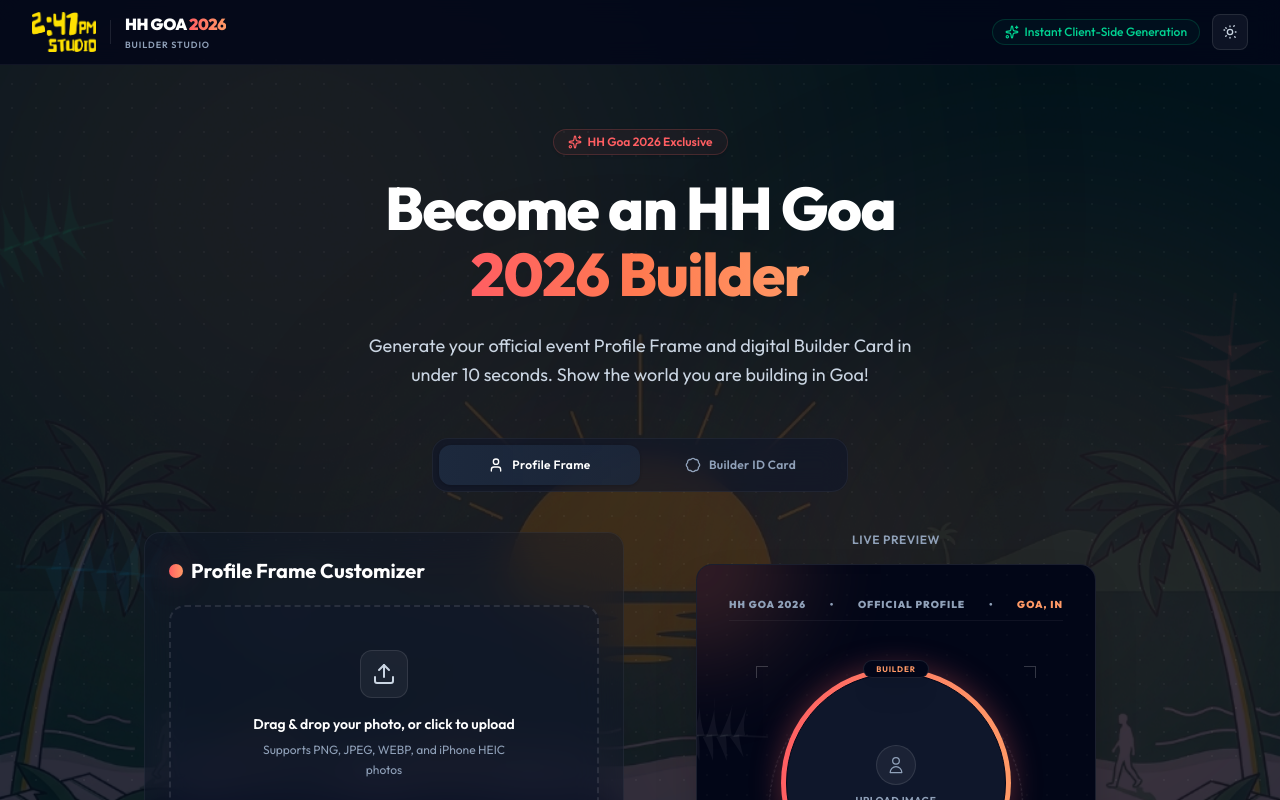
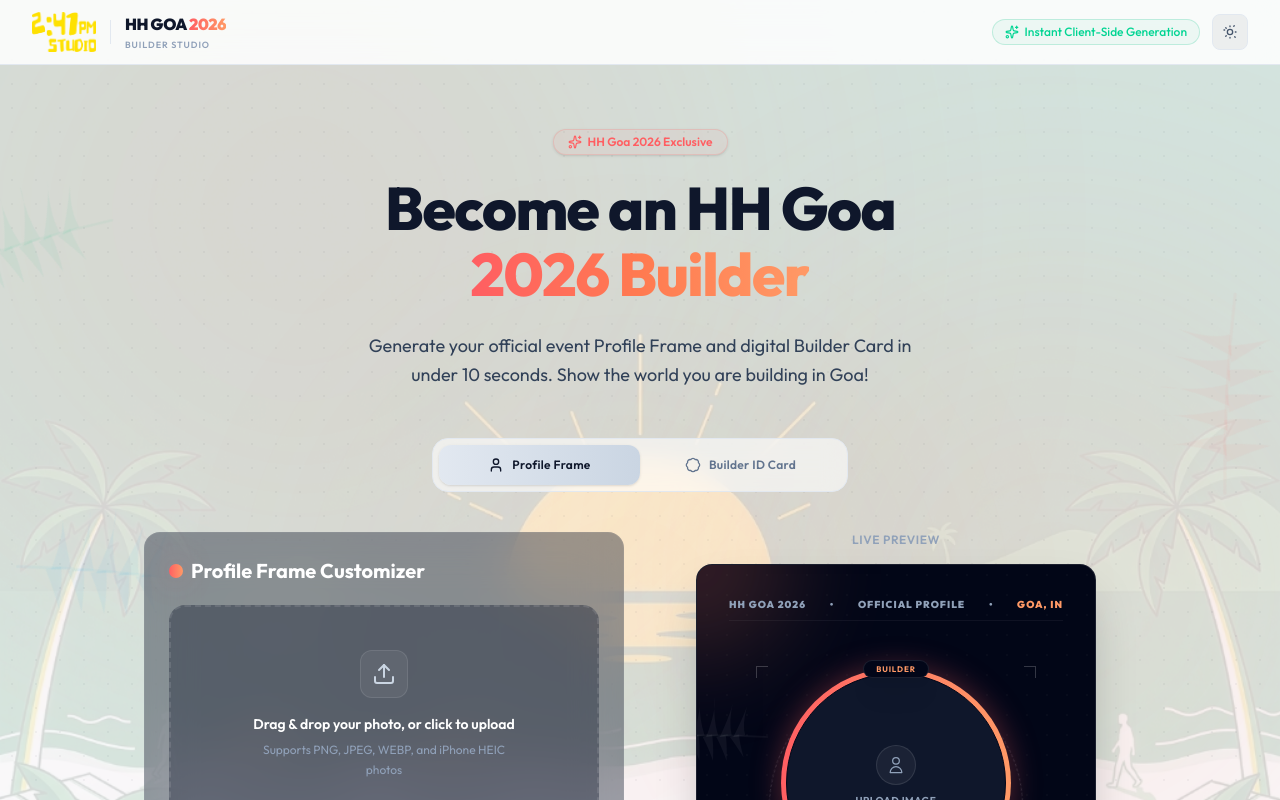
Before and after one commit to tinofrancis/id-card, a Next.js app: page / in a window 1280 px wide. Shown: the top 800 px of the page. Built offline with nearby package versions, Linux system fonts and the light colour scheme.

Commit message:
feat: fix theme switcher in header to support proper light mode variants

```diff
--- a/src/app/page.tsx
+++ b/src/app/page.tsx
@@ -29,7 +29,7 @@
   }, [darkMode]);
 
   return (
-    <div className="min-h-screen flex flex-col justify-between overflow-x-hidden bg-slate-950 text-slate-50 transition-colors duration-300 dark:bg-slate-950 dark:text-slate-50 light:bg-slate-50 light:text-slate-900">
+    <div className="min-h-screen flex flex-col justify-between overflow-x-hidden bg-slate-50 text-slate-900 dark:bg-slate-950 dark:text-slate-50 transition-colors duration-300">
 
       {/* Dynamic Background Elements */}
       <div className="fixed inset-0 z-0 pointer-events-none overflow-hidden">
@@ -102,7 +102,7 @@
             initial={{ opacity: 0, y: 15 }}
             animate={{ opacity: 1, y: 0 }}
             transition={{ duration: 0.5, delay: 0.1 }}
-            className="font-display text-4xl sm:text-5xl md:text-6xl font-extrabold tracking-tight text-white leading-[1.1] mb-6"
+            className="font-display text-4xl sm:text-5xl md:text-6xl font-extrabold tracking-tight text-slate-900 dark:text-white leading-[1.1] mb-6"
           >
             Become an HH Goa <br className="hidden sm:inline" />
             <span className="text-transparent bg-clip-text bg-gradient-to-r from-sunset-start via-[#ff7a50] to-sunset-end">
@@ -115,7 +115,7 @@
             initial={{ opacity: 0, y: 15 }}
             animate={{ opacity: 1, y: 0 }}
             transition={{ duration: 0.5, delay: 0.2 }}
-            className="text-sm sm:text-base md:text-lg text-slate-300 max-w-xl mx-auto leading-relaxed"
+            className="text-sm sm:text-base md:text-lg text-slate-700 dark:text-slate-300 max-w-xl mx-auto leading-relaxed"
           >
             Generate your official event Profile Frame and digital Builder Card in under 10 seconds. Show the world you are building in Goa!
           </motion.p>
@@ -123,19 +123,19 @@
 
         {/* Tab Selector */}
         <section className="w-full max-w-md px-4 mb-10">
-          <div className="relative flex p-1.5 rounded-2xl border border-white/5 bg-slate-900/60 backdrop-blur-md">
+          <div className="relative flex p-1.5 rounded-2xl border border-slate-200 dark:border-white/5 bg-white/60 dark:bg-slate-900/60 backdrop-blur-md">
 
             {/* Tab 1: Profile Frame */}
             <button
               onClick={() => setActiveTab('frame')}
               className={`relative z-10 flex flex-1 items-center justify-center gap-2 rounded-xl py-3 text-xs font-semibold tracking-wide transition-colors duration-300 ${
-                activeTab === 'frame' ? 'text-white' : 'text-slate-400 hover:text-slate-200'
+                activeTab === 'frame' ? 'text-slate-900 dark:text-white' : 'text-slate-500 hover:text-slate-800 dark:text-slate-400 dark:hover:text-slate-200'
               }`}
             >
               {activeTab === 'frame' && (
                 <motion.div
                   layoutId="activeTabIndicator"
-                  className="absolute inset-0 -z-10 rounded-xl bg-gradient-to-r from-slate-800 to-slate-800/80 shadow"
+                  className="absolute inset-0 -z-10 rounded-xl bg-gradient-to-r from-slate-200 to-slate-300 dark:from-slate-800 dark:to-slate-800/80 shadow"
                   transition={{ type: 'spring', stiffness: 350, damping: 30 }}
                 />
               )}
@@ -147,13 +147,13 @@
             <button
               onClick={() => setActiveTab('card')}
               className={`relative z-10 flex flex-1 items-center justify-center gap-2 rounded-xl py-3 text-xs font-semibold tracking-wide transition-colors duration-300 ${
-                activeTab === 'card' ? 'text-white' : 'text-slate-400 hover:text-slate-200'
+                activeTab === 'card' ? 'text-slate-900 dark:text-white' : 'text-slate-500 hover:text-slate-800 dark:text-slate-400 dark:hover:text-slate-200'
               }`}
             >
               {activeTab === 'card' && (
                 <motion.div
                   layoutId="activeTabIndicator"
-                  className="absolute inset-0 -z-10 rounded-xl bg-gradient-to-r from-slate-800 to-slate-800/80 shadow"
+                  className="absolute inset-0 -z-10 rounded-xl bg-gradient-to-r from-slate-200 to-slate-300 dark:from-slate-800 dark:to-slate-800/80 shadow"
                   transition={{ type: 'spring', stiffness: 350, damping: 30 }}
                 />
               )}
--- a/src/components/Header.tsx
+++ b/src/components/Header.tsx
@@ -10,7 +10,7 @@
 
 export default function Header({ darkMode, setDarkMode }: HeaderProps) {
   return (
-    <header className="sticky top-0 z-40 w-full border-b border-white/5 bg-slate-950/80 backdrop-blur-md transition-colors duration-300">
+    <header className="sticky top-0 z-40 w-full border-b border-slate-200 dark:border-white/5 bg-white/85 dark:bg-slate-950/85 backdrop-blur-md transition-colors duration-300">
       <div className="mx-auto flex max-w-7xl h-16 items-center justify-between px-4 sm:px-6 lg:px-8">
 
         {/* Logo and Brand */}
@@ -22,10 +22,10 @@
               className="h-full w-full object-contain"
             />
           </div>
-          <div className="h-6 w-[1px] bg-white/10 mx-1" />
+          <div className="h-6 w-[1px] bg-slate-200 dark:bg-white/10 mx-1" />
           <div>
             <div className="flex items-center gap-1.5">
-              <span className="font-display font-black tracking-tight text-base text-white">
+              <span className="font-display font-black tracking-tight text-base text-slate-900 dark:text-white">
                 HH GOA <span className="text-transparent bg-clip-text bg-gradient-to-r from-sunset-start to-sunset-end">2026</span>
               </span>
             </div>
@@ -45,7 +45,7 @@
           {/* Theme Switcher Button */}
           <button
             onClick={() => setDarkMode(!darkMode)}
-            className="flex h-9 w-9 items-center justify-center rounded-lg border border-white/10 bg-white/5 text-slate-300 hover:bg-white/10 hover:text-white transition-all duration-200"
+            className="flex h-9 w-9 items-center justify-center rounded-lg border border-slate-200 dark:border-white/10 bg-black/5 dark:bg-white/5 text-slate-600 dark:text-slate-300 hover:bg-black/10 dark:hover:bg-white/10 hover:text-slate-900 dark:hover:text-white transition-all duration-200"
             aria-label="Toggle dark mode"
           >
             {darkMode ? (
```
